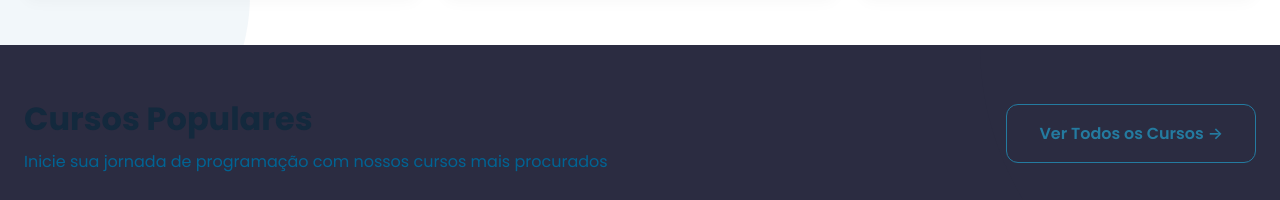
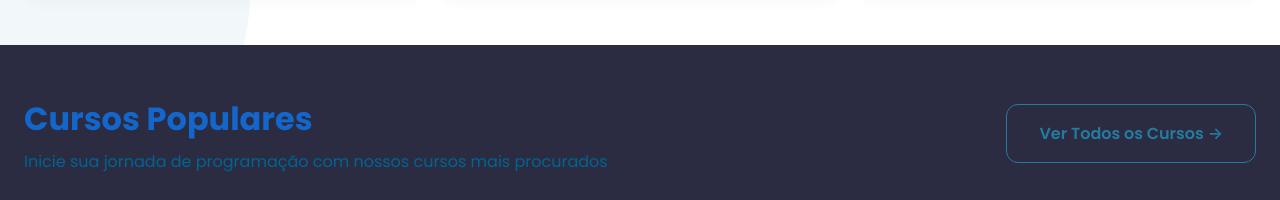
Before and after one commit to magat0n/Tech-Learn-UNIMAR, a plain HTML site: page index.html in a window 1280 px wide. Shown: the part 1335-1535 px from the top of the page. Drawn offline with Linux system fonts and the light colour scheme.

Commit message:
Mudando cor da fonte de cursos

```diff
--- a/styles/style.css
+++ b/styles/style.css
@@ -828,7 +828,8 @@ img {
     font-size: 2rem;
     margin-bottom: 0.3rem;
     position: relative;
-    color: var(--text-primary);
+    color:  #1366CB;
+    ;
 }
 
 .section-header-with-button p {
```
